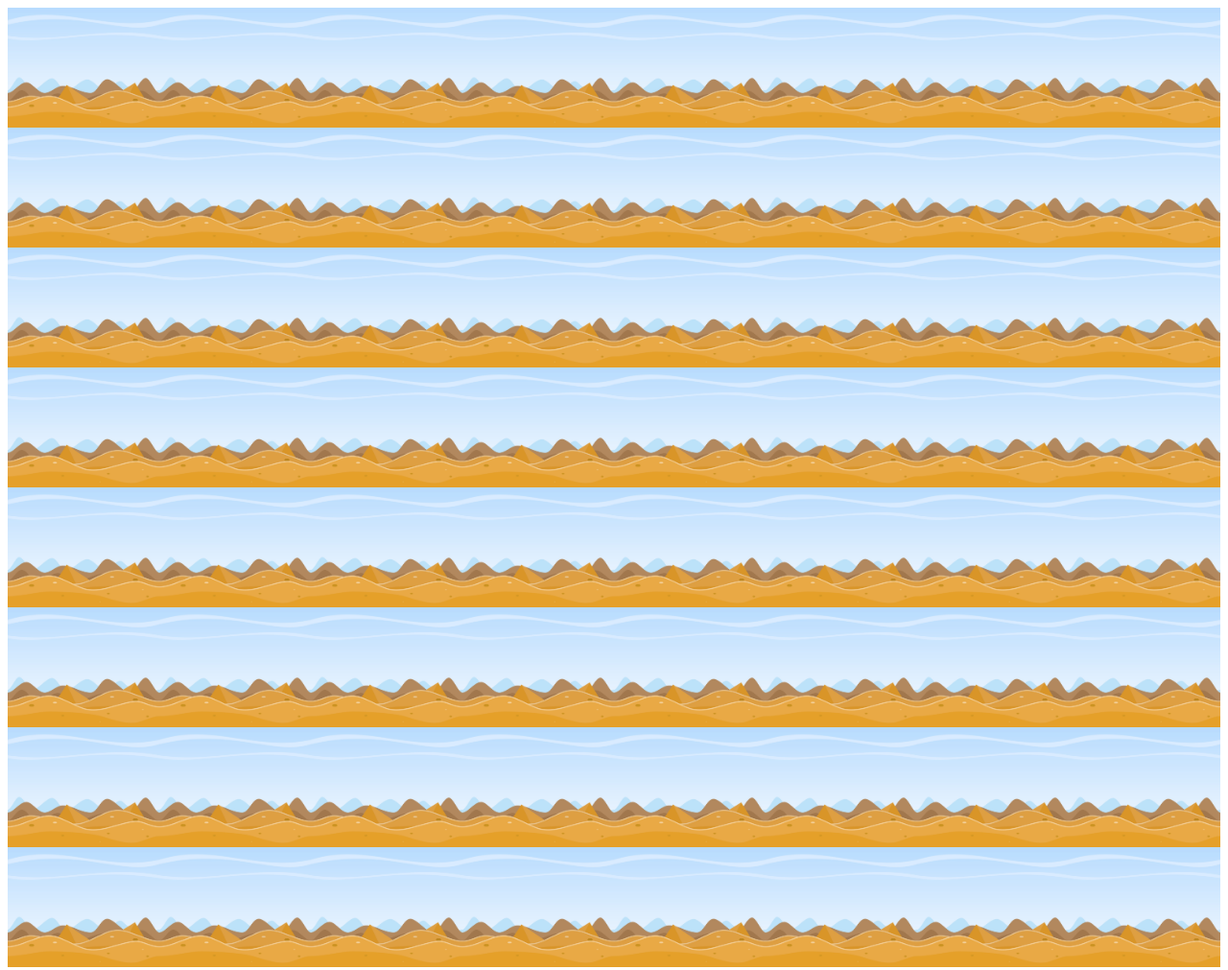
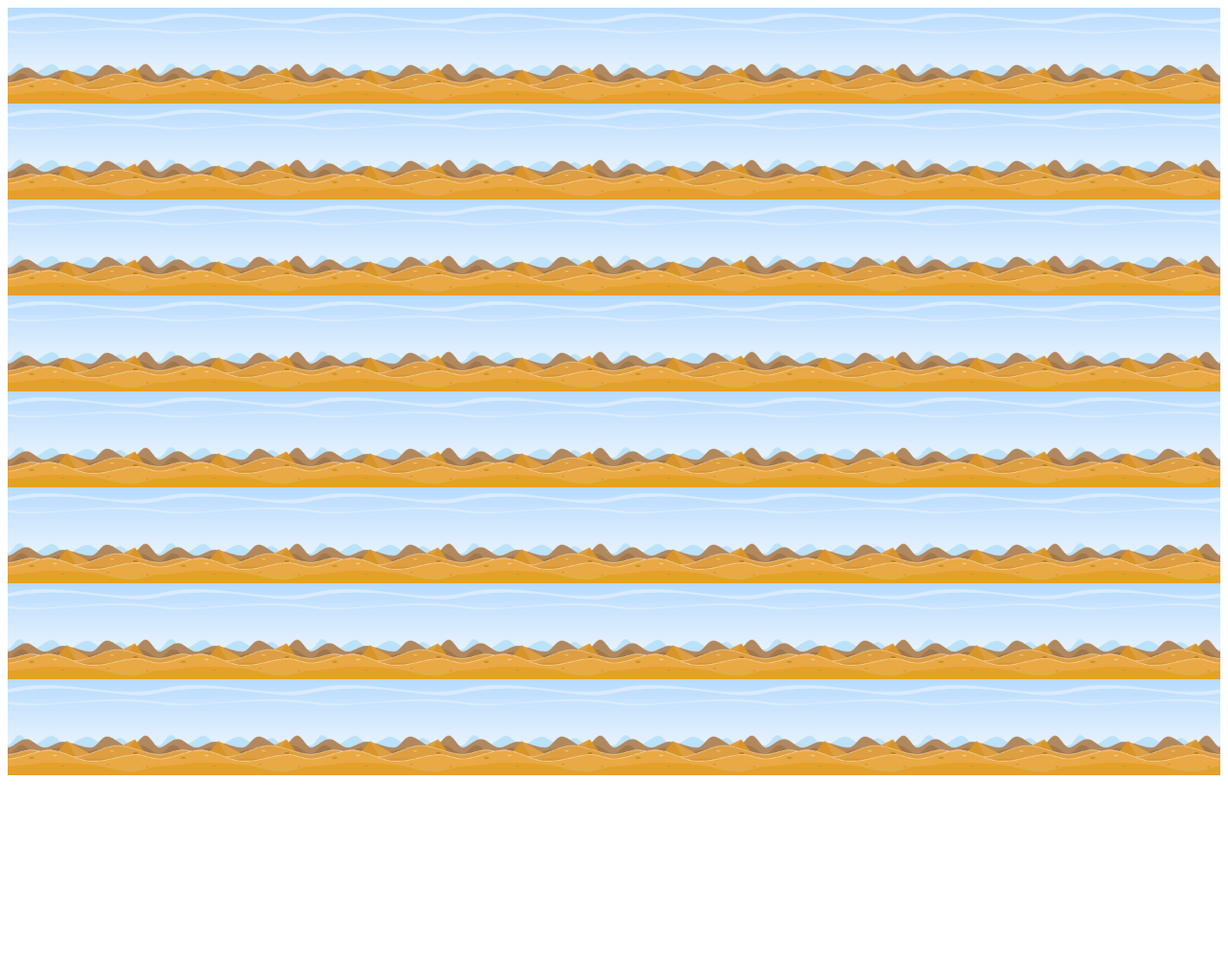
Before and after one commit to gcald/cpscprojectgridjava, a plain HTML site: page index.html in a window 1280 px wide. Shown: the whole page at 96% size. After the commit the page ends 808 px from the top, so only its background shows below. Drawn offline with Linux system fonts and the light colour scheme.

Commit message:
now scaes vertically as well

```diff
--- a/main.css
+++ b/main.css
@@ -1,7 +1,11 @@
+html, body{
+  height: 100%;
+}
+
 .grid-container{
     display: grid;
     justify-content: stretch;
-    height: 1000px;
+    height: 100%;
     width: 100%;
     grid-template-columns: 12.5% 12.5% 12.5% 12.5% 12.5% 12.5% 12.5% 12.5%;
     grid-template-rows: 12.5% 12.5% 12.5% 12.5% 12.5% 12.5% 12.5% 12.5%;
```
